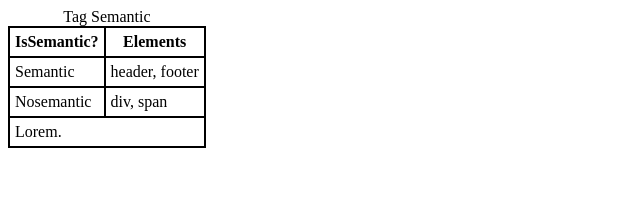
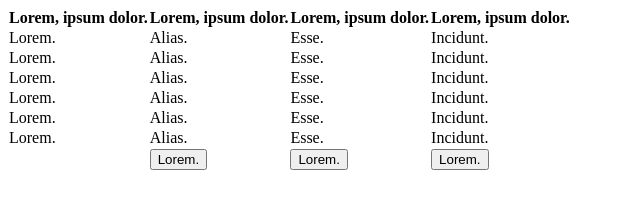
Before and after one commit to Termins55/pseudo-classes, a plain HTML site: page index.html in a window 1280 px wide. Shown: the whole page, without its empty margins (0-640 px from the left). Drawn offline with Linux system fonts and the light colour scheme.

Commit message:
Add table markup

```diff
--- a/assets/css/styles.css
+++ b/assets/css/styles.css
@@ -3,14 +3,6 @@
 }
 
 table {
-    border: 2px solid black;
-    /* схлопування границь */
     border-collapse: collapse;
-    /* відстань між комірками */
     border-spacing: 0;
 }
-
-td, th {
-    border: 2px solid black;
-    padding: 5px;
-}
--- a/index.html
+++ b/index.html
@@ -16,34 +16,66 @@
     <link rel="stylesheet" href="./assets/css/styles.css" />
   </head>
   <body>
-    <!-- /* tr - table row */ -->
-    <!-- /* td - table data */ -->
-     <!-- th - table heading -->
-      <!-- colspan, rowspan -->
     <table>
-        <caption>Tag Semantic</caption>
-        <thead>
-            <tr>
-                <th>IsSemantic?</th>
-                <th>Elements</th>
-            </tr>
-        </thead>
+      <thead>
+        <tr>
+          <th>Lorem, ipsum dolor.</th>
+          <th>Lorem, ipsum dolor.</th>
+          <th>Lorem, ipsum dolor.</th>
+          <th>Lorem, ipsum dolor.</th>
+        </tr>
+      </thead>
       <tbody>
         <tr>
-          <td>Semantic</td>
-          <td>header, footer</td>
+            <td>Lorem.</td>
+            <td>Alias.</td>
+            <td>Esse.</td>
+            <td>Incidunt.</td>
         </tr>
-        <tr>
-          <td>Nosemantic</td>
-          <td>div, span</td>
+         <tr>
+            <td>Lorem.</td>
+            <td>Alias.</td>
+            <td>Esse.</td>
+            <td>Incidunt.</td>
         </tr>
+         <tr>
+            <td>Lorem.</td>
+            <td>Alias.</td>
+            <td>Esse.</td>
+            <td>Incidunt.</td>
+        </tr>
+         <tr>
+            <td>Lorem.</td>
+            <td>Alias.</td>
+            <td>Esse.</td>
+            <td>Incidunt.</td>
+        </tr>
+         <tr>
+            <td>Lorem.</td>
+            <td>Alias.</td>
+            <td>Esse.</td>
+            <td>Incidunt.</td>
+        </tr>
+         <tr>
+            <td>Lorem.</td>
+            <td>Alias.</td>
+            <td>Esse.</td>
+            <td>Incidunt.</td>
+        </tr>
+        <tfoot>
+            <td></td>
+            <td>
+                <button>Lorem.</button>
+            </td>
+            <td>
+                <button>Lorem.</button>
+            </td>
+            <td>
+                <button>Lorem.</button>
+            </td>
+        </tfoot>
+
       </tbody>
-      <tfoot>
-        <tr>
-            <td colspan="2">Lorem.</td>
-
-        </tr>
-      </tfoot>
     </table>
   </body>
 </html>
```
